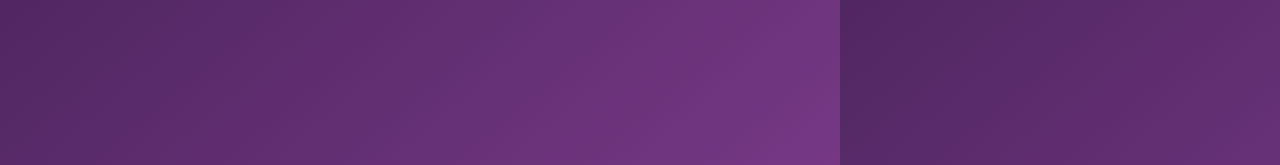
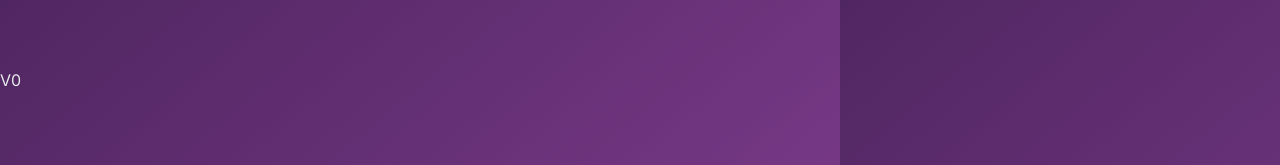
Before and after one commit to davidvallerst/davidvallerst, a SvelteKit app: page / in a window 1280 px wide. Shown: the part 2123-2288 px from the top of the page. Built offline with nearby package versions, Linux system fonts and the light colour scheme.

Commit message:
Update +page.svelte

```diff
--- a/src/routes/+page.svelte
+++ b/src/routes/+page.svelte
@@ -131,7 +131,7 @@
 		>
 	</h3>
 </div>
-<footer style:height="100px"></footer>
+<footer style:height="100px">V0</footer>
 
 <style>
 	#hero {
```
